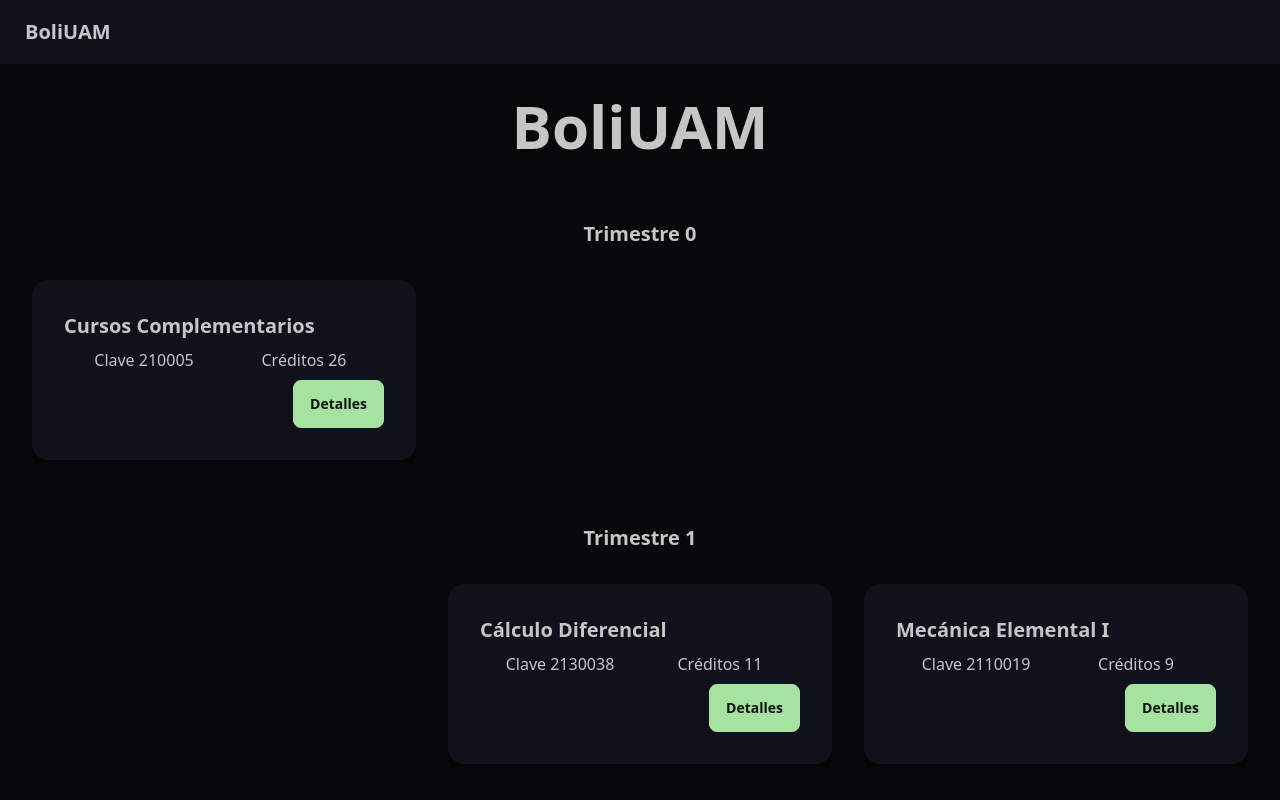
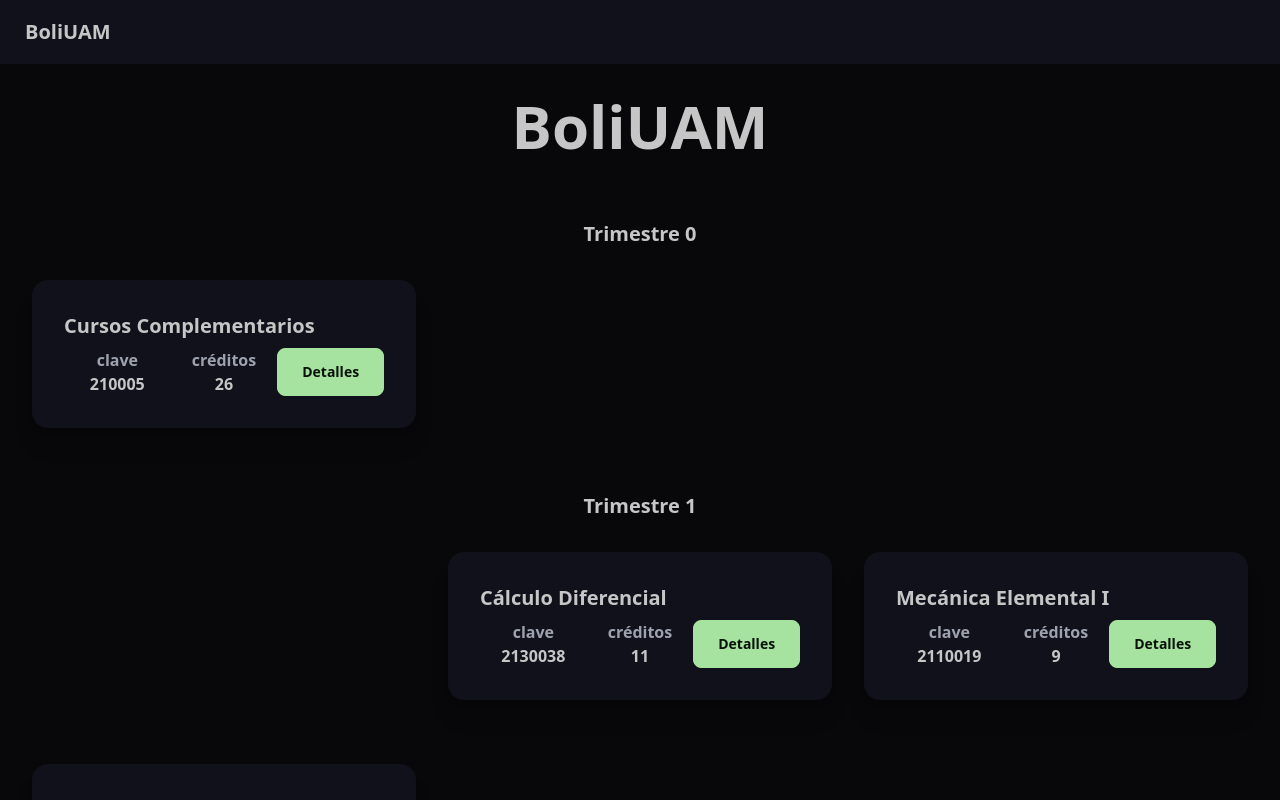
Before and after one commit to AxelHuerta/boliUAM, a React (Vite) app: page / in a window 1280 px wide. Shown: the top 800 px of the page. Built offline with nearby package versions, Linux system fonts and the light colour scheme.

Commit message:
update card style

```diff
--- a/src/components/Card.tsx
+++ b/src/components/Card.tsx
@@ -10,7 +10,7 @@ type Props = {
   seriation: string[];
 };
 
-export default function Card(props: Props) {
+export default function Card(props: Readonly<Props>) {
   const { setUea, approvedUeasID } = useUeas((state) => state);
 
   if (props.credits === -1) {
@@ -27,27 +27,17 @@ export default function Card(props: Props) {
     >
       <div className="card-body">
         <h2 className="card-title capitalize">{props.name}</h2>
-        <div className="grid grid-cols-2">
+        <div className="grid grid-cols-3">
           {props.type.includes("optativa") ? null : (
             <>
-              <p>Clave {props.id}</p>
-              <p>Créditos {props.credits}</p>
-            </>
-          )}
+              <div className="font-extrabold">
+                <span className="text-gray-400">clave</span>
+                <p>{props.id}</p>
               </div>
-        <div className="card-actions justify-end">
-          <Link
-            to={`/ueas/${props.id}`}
-            onClick={() =>
-              setUea({
-                name: props.name,
-                id: props.id,
-                credits: props.credits,
-                trimestre: props.trimestre,
-                seritation: props.seriation,
-              })
-            }
-          >
+              <div className="font-extrabold">
+                <span className="text-gray-400">créditos</span>
+                <p>{props.credits}</p>
+              </div>
               <button
                 className={`btn ${
                   approvedUeasID.includes(props.id)
@@ -57,7 +47,8 @@ export default function Card(props: Props) {
               >
                 Detalles
               </button>
-          </Link>
+            </>
+          )}
         </div>
       </div>
     </div>
```
Also changed, not shown: 1 other file (tests, documents, lock files or other folders). Lines whose indentation alone changed are shown as unchanged.
